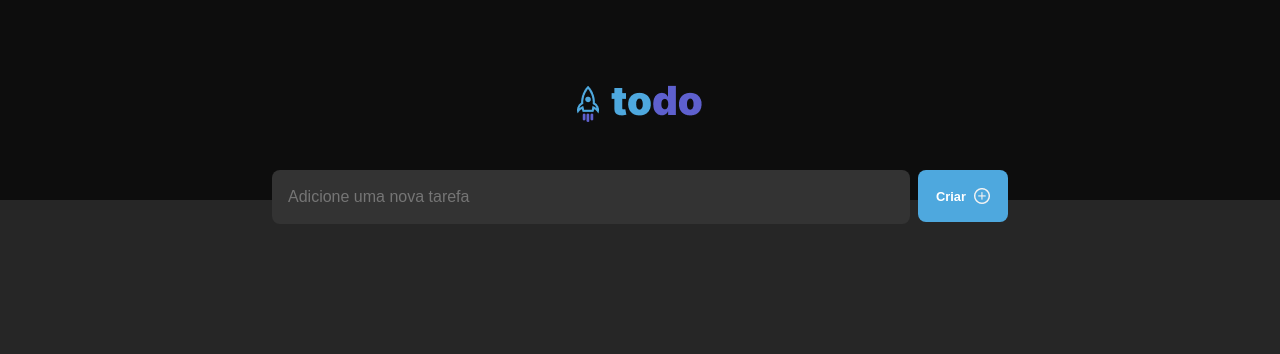
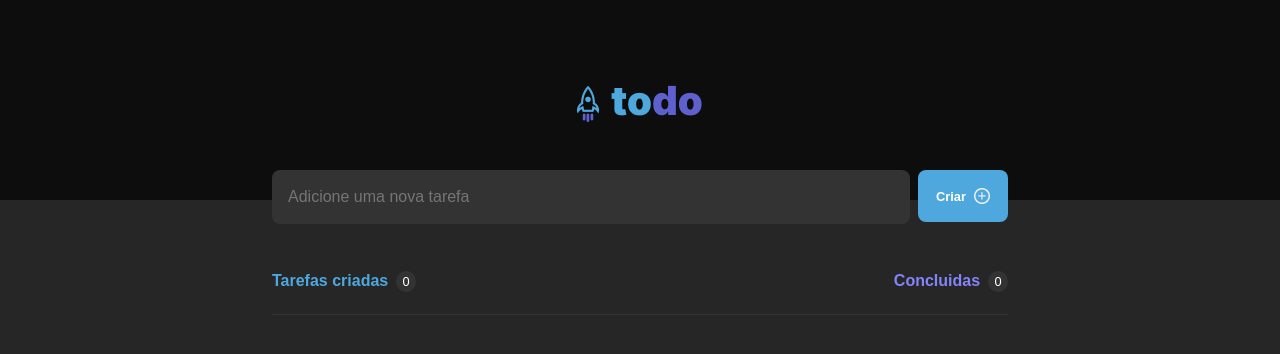
Before and after one commit to lccoronel/ignite-reactjs-2022, a React (Vite) app in the folder desafio-1/: page / in a window 1280 px wide. Shown: the top 354 px of the page. Built offline with nearby package versions, Linux system fonts and the light colour scheme.

Commit message:
✨ title with counter component

```diff
--- a/desafio-1/src/App.jsx
+++ b/desafio-1/src/App.jsx
@@ -4,6 +4,7 @@ import logoImg from './assets/Logo.png'
 import plusImg from './assets/plus.png'
 import styles from './App.module.css'
 import './global.css'
+import { TitleWithCounter } from './components/TitleWithCounter'
 
 function App() {
   return (
@@ -20,6 +21,11 @@ function App() {
             <img src={plusImg} alt="adicionar" />
           </button>
         </form>
+
+        <div className={styles.taskInfoWrapper}>
+          <TitleWithCounter title="Tarefas criadas" value={0} />
+          <TitleWithCounter title="Concluidas" value={0} isCompletedTitle />
+        </div>
       </body>
     </div>
   )
--- a/desafio-1/src/App.module.css
+++ b/desafio-1/src/App.module.css
@@ -58,3 +58,14 @@ body form button {
 body form button img {
     margin-left: 0.5rem;
 }
+
+body .taskInfoWrapper {
+    max-width: 46rem;
+    margin: 3rem auto 0;
+    padding-bottom: 1.5rem;
+    border-bottom: 1px solid var(--gray400);
+
+    display: flex;
+    align-items: center;
+    justify-content: space-between;
+}
--- /dev/null
+++ b/desafio-1/src/components/TitleWithCounter.jsx
@@ -0,0 +1,14 @@
+import React from 'react';
+
+import styles from './TitleWithCounter.module.css';
+
+export const TitleWithCounter = ({ title, value, isCompletedTitle }) => {
+    const completedTitleClass = isCompletedTitle && styles.completed
+
+    return (
+        <strong className={completedTitleClass}>
+            {title}
+            <span>{value}</span>
+        </strong>
+    )
+}
--- /dev/null
+++ b/desafio-1/src/components/TitleWithCounter.module.css
@@ -0,0 +1,17 @@
+strong {
+    color: var(--blue);
+}
+
+.completed {
+    color: var(--purple);
+}
+
+strong span {
+    background-color: var(--gray400);
+    padding: 0.2rem 0.4rem;
+    border-radius: 50%;
+    margin-left: 0.5rem;
+    font-weight: normal;
+    color: var(--white);
+    font-size: 0.8rem;
+}
--- a/desafio-1/src/global.css
+++ b/desafio-1/src/global.css
@@ -6,10 +6,14 @@
     --gray700: #0D0D0D;
     --gray500: #262626;
     --gray400: #333333;
+    --gray300: #808080;
+
+    --purple: #8284FA;
 }
 
 * {
     margin: 0;
     padding: 0;
     box-sizing: border-box;
+    font-family: Arial, Helvetica, sans-serif;
  }
```
